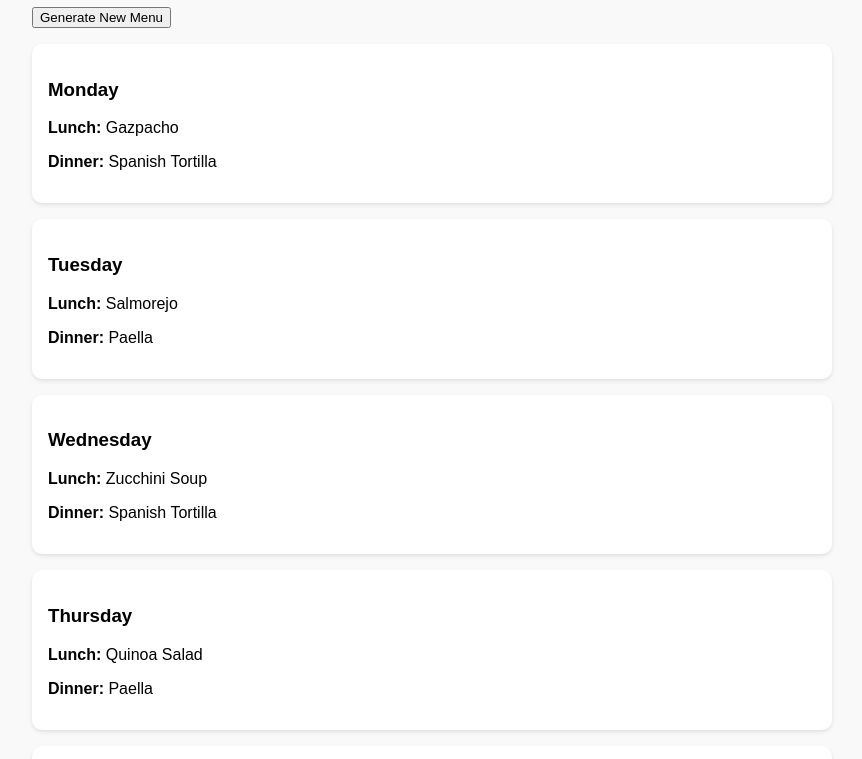
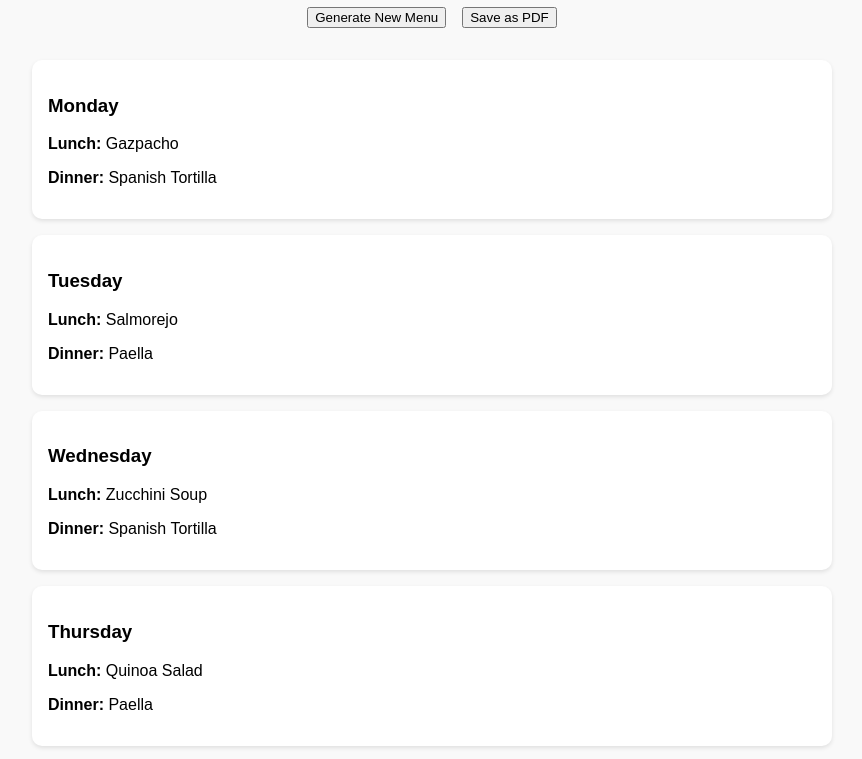
Before and after one commit to iagotb/weekly-menu, a plain HTML site: page index.html in a window 1280 px wide. Shown: the part 121-880 px from the top of the page, without its empty margins (208-1070 px from the left). Drawn offline with nearby package versions, Linux system fonts and the light colour scheme.

Commit message:
add save as pdf feature

```diff
--- a/index.html
+++ b/index.html
@@ -22,13 +22,23 @@
       border-radius: 10px;
       box-shadow: 0 2px 4px rgba(0,0,0,0.1);
     }
+    .buttons {
+      display: flex;
+      justify-content: center;
+      gap: 1rem;
+      margin-bottom: 2rem;
+    }
   </style>
 </head>
 <body>
   <h1>Weekly Menu</h1>
-  <button onclick="generateAndRenderMenu()">Generate New Menu</button>
+  <div class="buttons">
+    <button onclick="generateAndRenderMenu()">Generate New Menu</button>
+    <button onclick="saveAsPDF()">Save as PDF</button>
+  </div>
   <div id="menu"></div>
 
+  <script src="https://cdnjs.cloudflare.com/ajax/libs/jspdf/2.5.1/jspdf.umd.min.js"></script>
   <script>
     const recipes = [
       { name: "Spanish Tortilla", type: "dinner" },
@@ -76,7 +86,36 @@
       localStorage.setItem("weeklyMenu", JSON.stringify(newMenu));
     }
 
-    // Load from storage or generate new menu on first visit
+    function saveAsPDF() {
+      const { jsPDF } = window.jspdf;
+      const doc = new jsPDF();
+      const content = document.getElementById("menu");
+      let y = 10;
+      doc.setFontSize(14);
+      doc.text("Weekly Menu", 105, y, { align: 'center' });
+      y += 10;
+
+      for (const day of content.querySelectorAll(".day")) {
+        const dayName = day.querySelector("h3").textContent;
+        const lunch = day.querySelectorAll("p")[0].textContent;
+        const dinner = day.querySelectorAll("p")[1].textContent;
+
+        doc.setFontSize(12);
+        doc.text(`${dayName}`, 10, y);
+        y += 7;
+        doc.text(lunch, 15, y);
+        y += 7;
+        doc.text(dinner, 15, y);
+        y += 10;
+
+        if (y > 270) {
+          doc.addPage();
+          y = 10;
+        }
+      }
+      doc.save("weekly_menu.pdf");
+    }
+
     const savedMenu = localStorage.getItem("weeklyMenu");
     if (savedMenu) {
       renderMenu(JSON.parse(savedMenu));
```
